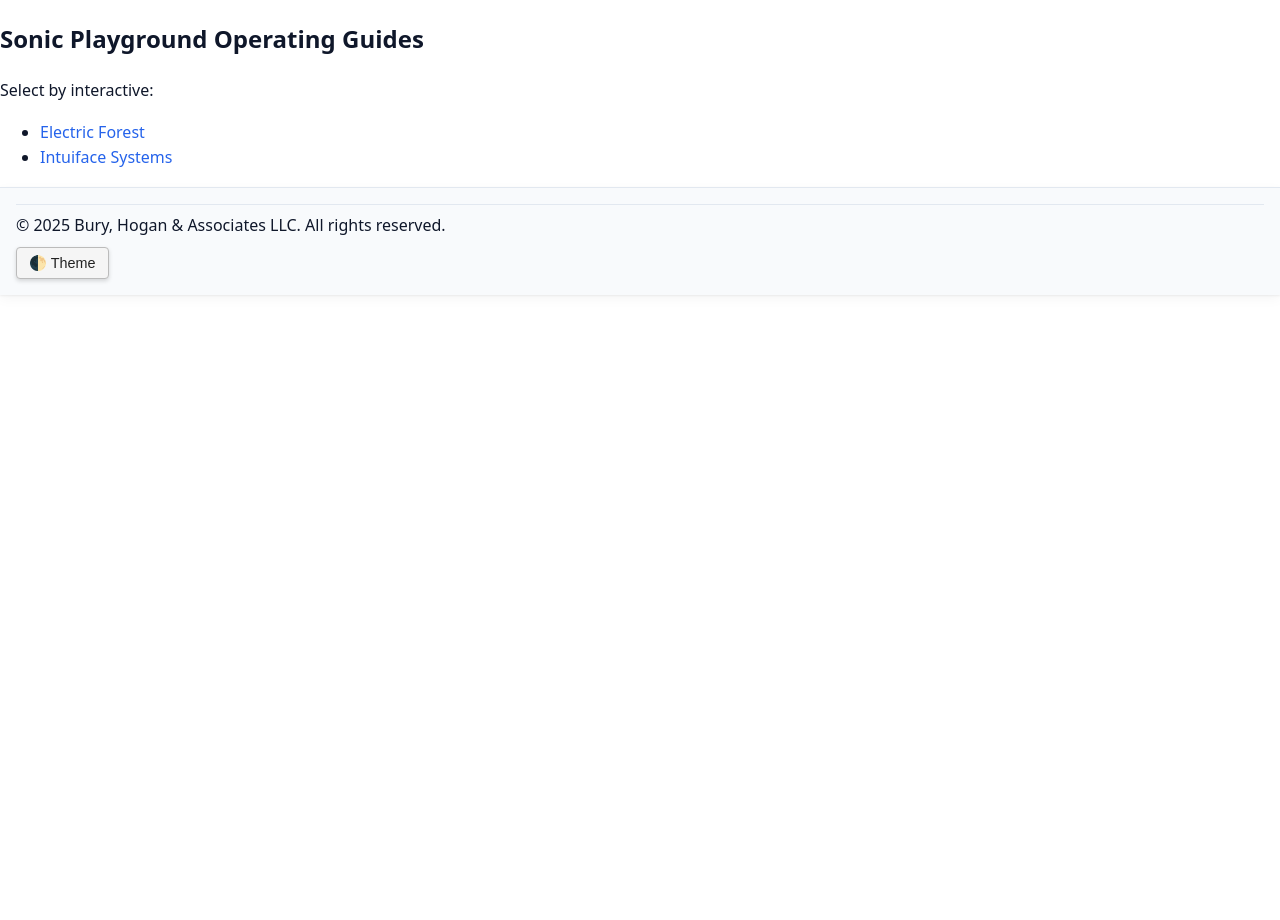
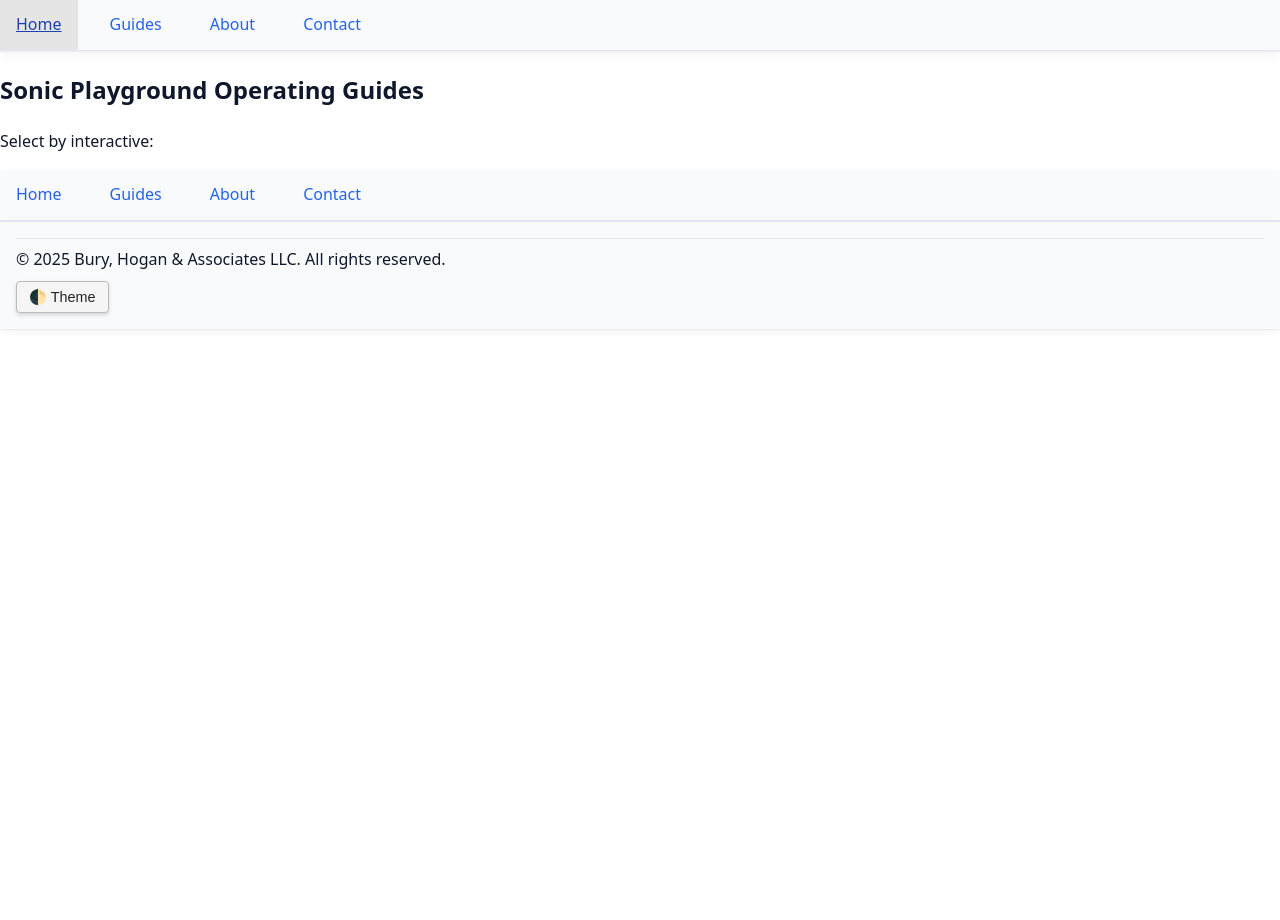
Before and after one commit to buryhoganllc/sonic-playground-guides, a Jekyll site: the page built from index.md, in a window 1280 px wide. Built offline with Jekyll 4.4.1, drawn with Linux system fonts in a browser that asks for light colours.

Commit message:
update navigation.html and default.html

```diff
--- a/_includes/navigation.html
+++ b/_includes/navigation.html
@@ -1,4 +1,8 @@
-<ul>
-  <li><a href="{{ '/projects/electric-forest.html' | relative_url }}">Electric Forest</a></li>
-  <li><a href="{{ '/projects/intuiface.html' | relative_url }}">Intuiface Systems</a></li>
-      </ul>
+<nav class="site-nav" role="navigation" aria-label="Main">
+  <ul>
+    <li><a href="{{ '/' | relative_url }}">Home</a></li>
+    <li><a href="{{ '/guides/' | relative_url }}">Guides</a></li>
+    <li><a href="{{ '/about/' | relative_url }}">About</a></li>
+    <li><a href="{{ '/contact/' | relative_url }}">Contact</a></li>
+  </ul>
+</nav>
--- a/_layouts/default.html
+++ b/_layouts/default.html
@@ -29,6 +29,7 @@
 <body>
   <header class="site-header" role="banner">
     {% include header.html %}
+    {% include navigation.html %}
   </header>
 
   <main class="site-main" role="main">
```
